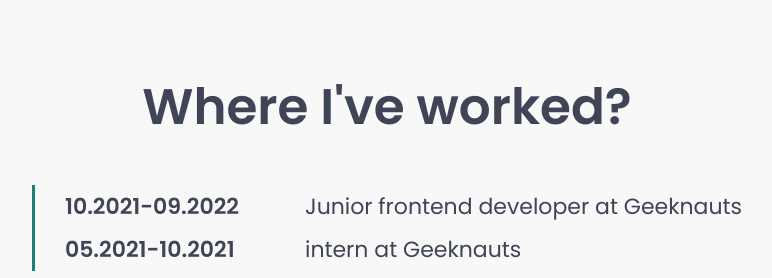
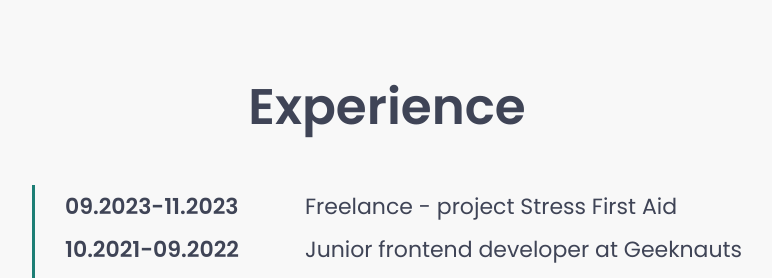
Before and after one commit to fedu00/Portfolio, a React (Create React App) app: page / in a window 1280 px wide. Shown: the part 2383-2661 px from the top of the page, without its empty margins (253-1025 px from the left). Built offline with nearby package versions, Linux system fonts and the light colour scheme; no server answers.

Commit message:
refactor: change text in about section and add project

```diff
--- a/src/components/ProjectsExperience/ProjectExperience.js
+++ b/src/components/ProjectsExperience/ProjectExperience.js
@@ -40,7 +40,13 @@ const ProjectExperience = ({
         />
       ) : null}
       <TextWrapper>
-        <h1>Where I've worked?</h1>
+        <h1>Experience</h1>
+        <div>
+          <p>
+            <span>09.2023-11.2023</span>
+          </p>
+          <p> Freelance - project Stress First Aid</p>
+        </div>
         <div>
           <p>
             <span>10.2021-09.2022</span>
```
